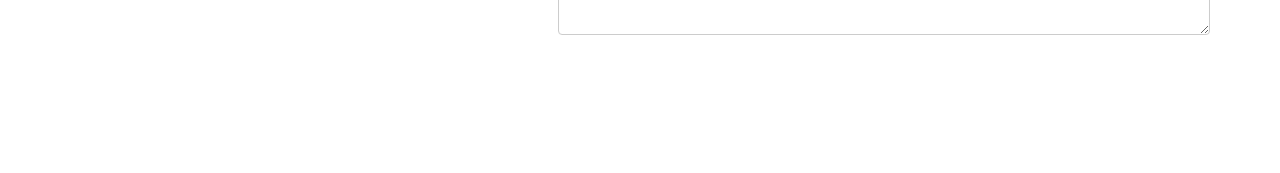
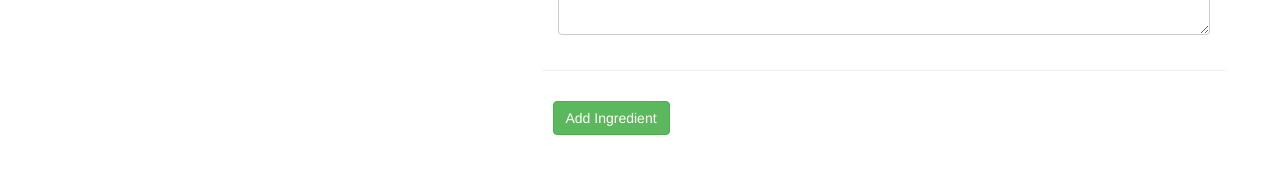
Before and after one commit to simoncheam/recipe-book-project, an Angular app: page /recipes/new in a window 1280 px wide. Shown: the part 409-582 px from the top of the page. Built offline with nearby package versions, Linux system fonts and the light colour scheme.

Commit message:
added new ingredient via recipe ingredient form, next: data validation

```diff
--- a/src/app/recipes/recipe-edit/recipe-edit.component.html
+++ b/src/app/recipes/recipe-edit/recipe-edit.component.html
@@ -60,6 +60,7 @@
             class="row"
             *ngFor="let ingredientCtrl of getControls(); let i = index"
             formGroupName="{{ i }}"
+            style="margin-top: 10px"
           >
             <div class="col-xs-8">
               <input type="text" class="form-control" formControlName="name" />
@@ -76,6 +77,18 @@
             </div>
           </div>
         </div>
+        <hr />
+        <div class="row btn-toolbar">
+          <div class="col-xs-12" style="margin-top: 10px">
+            <button
+              type="button"
+              class="btn btn-success"
+              (click)="onAddIngredient()"
+            >
+              Add Ingredient
+            </button>
+          </div>
+        </div>
       </div>
     </form>
   </div>
--- a/src/app/recipes/recipe-edit/recipe-edit.component.ts
+++ b/src/app/recipes/recipe-edit/recipe-edit.component.ts
@@ -30,6 +30,15 @@ export class RecipeEditComponent implements OnInit {
 
   onSubmit() {
     console.log(this.recipeForm)
+  }
+
+  onAddIngredient() {
+    //! want to add new control to array of form controls
+    (<FormArray>this.recipeForm.get('ingredients')).push(
+      new FormGroup({
+        'name': new FormControl(),
+        'amount': new FormControl()
+      }))
   }
 
   getControls() {
```
